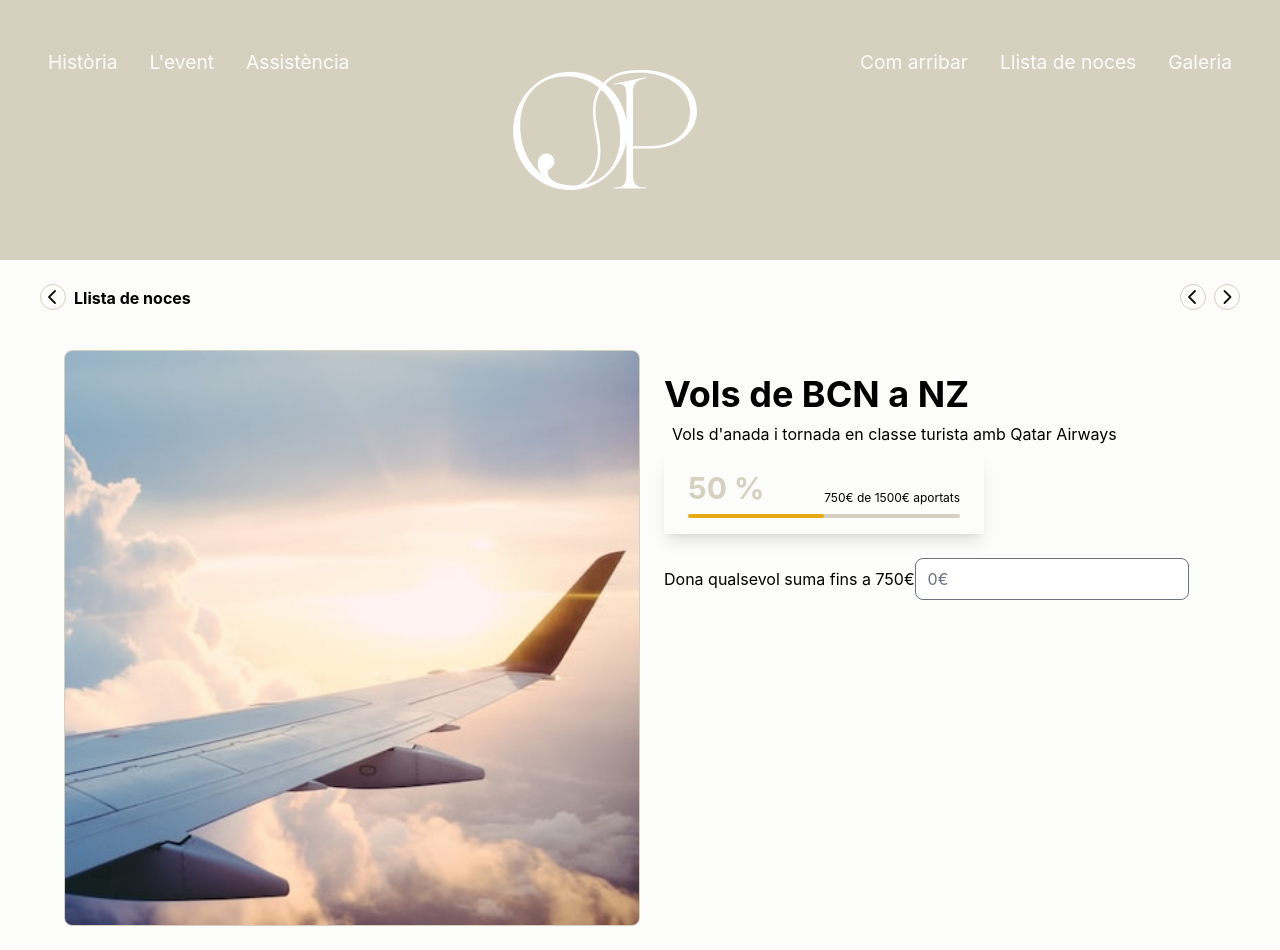
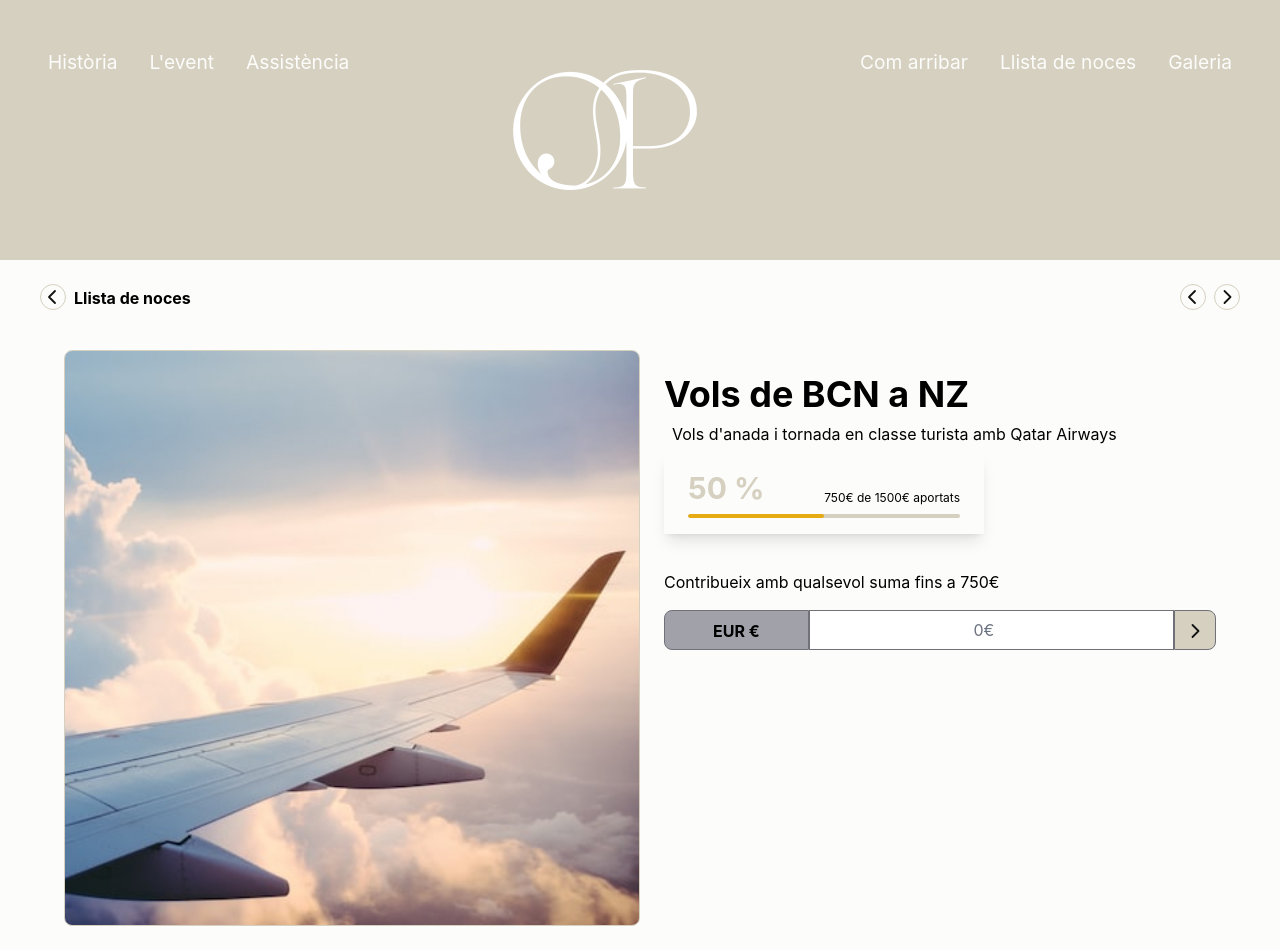
Before and after one commit to PatyCu/wedding, a React (Vite) app: page /gift/0 in a window 1280 px wide. Built offline with nearby package versions, Linux system fonts and the light colour scheme.

Commit message:
Contribution input with styles

```diff
--- a/src/wedding-registry/Gift.jsx
+++ b/src/wedding-registry/Gift.jsx
@@ -1,4 +1,3 @@
-import { Input } from "postcss";
 import { Link, useParams } from "react-router-dom";
 import { getGiftById, getPrevAndNextGift } from "../data/fetchDataGifts";
 import ProgressBar from "../utils/ProgressBar";
@@ -73,18 +72,29 @@ const Gift = () => {
           </div>
           <div className="mt-6">
             {allowToContribute && (
-              <div>
+              <div className="pt-3">
+                Contribueix amb qualsevol suma fins a {amountToFund}€
                 <form>
-                  <label htmlFor="contribute">
-                    Dona qualsevol suma fins a {amountToFund}€
+                  <div className="flex-flow group flex items-center pt-4">
+                    <label
+                      htmlFor="contribute"
+                      className="h-10 flex-grow basis-1/5 rounded-l-lg border border-zinc-500 bg-zinc-400 pt-2 text-center align-middle font-bold"
+                    >
+                      EUR €
+                    </label>
                     <input
                       id="contribute"
-                      type="text"
+                      type="number"
+                      min="0"
+                      max={amountToFund}
                       name="contribute"
                       placeholder="0€"
-                      className="rounded-lg"
+                      className="h-10 flex-grow basis-3/5 border-zinc-500 p-0 text-center"
                     />
-                  </label>
+                    <button className="h-10  rounded-r-lg border border-zinc-500 bg-gray p-2 font-bold text-zinc-500 hover:bg-gold">
+                      <img src="/img/icon-arrow-right.svg" alt="Arrow icon" />
+                    </button>
+                  </div>
                 </form>
               </div>
             )}
```
